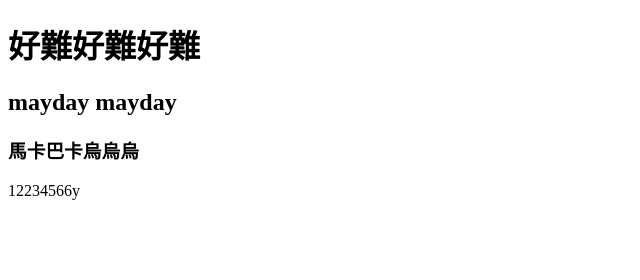
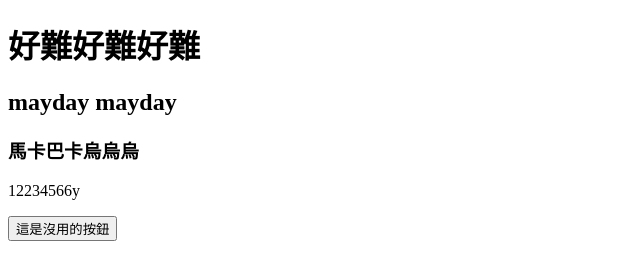
Before and after one commit to mozzaray/test_git, a plain HTML site: page index.html in a window 1280 px wide. Shown: the whole page, without its empty margins (0-640 px from the left). Drawn offline with Linux system fonts and the light colour scheme.

Commit message:
add button

```diff
--- a/index.html
+++ b/index.html
@@ -10,5 +10,6 @@
     <h2>mayday mayday</h2>
     <h3>馬卡巴卡烏烏烏</h3>
     <p>12234566y</p>
+    <button type="button">這是沒用的按鈕</button>
 </body>
 </html>
```
